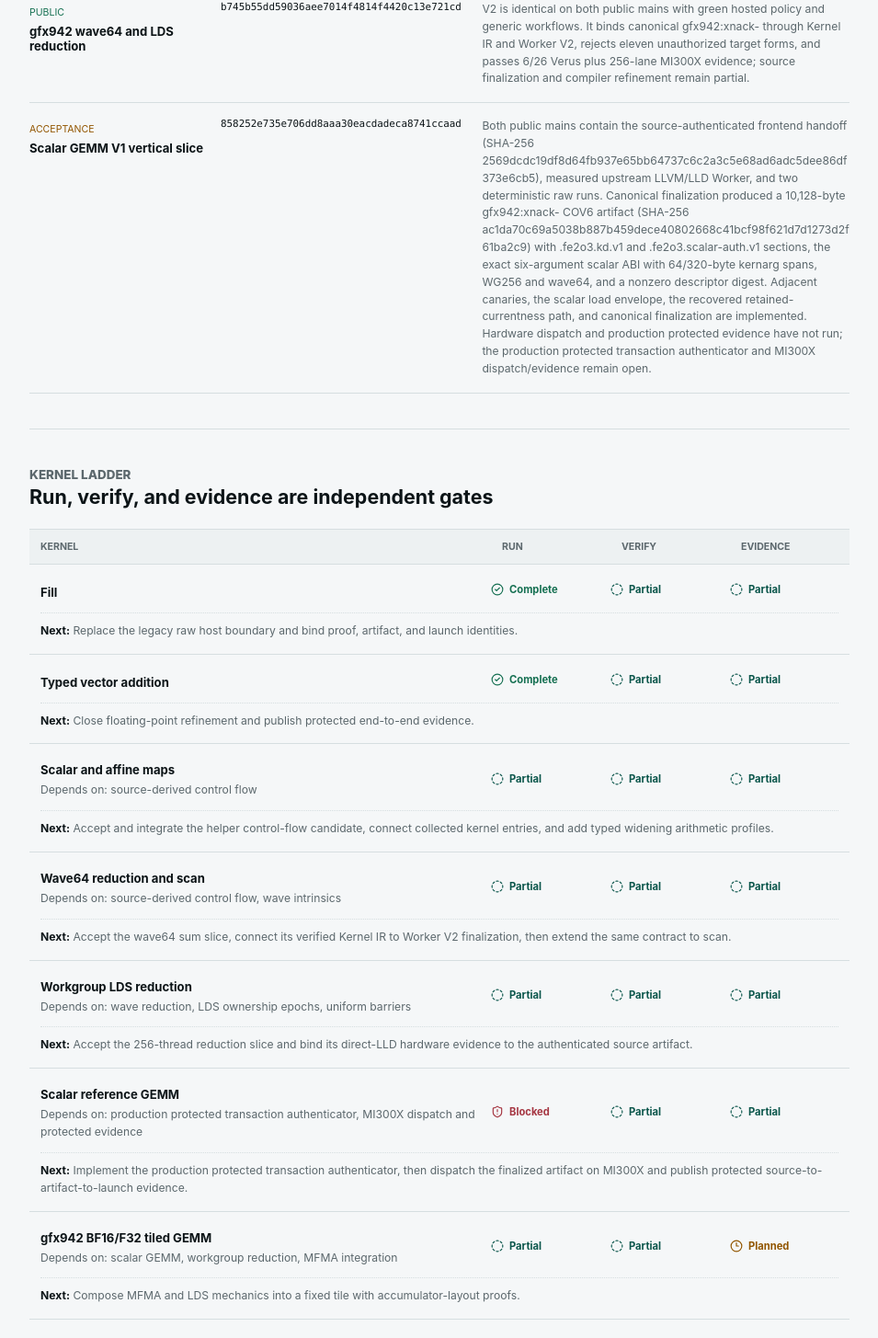
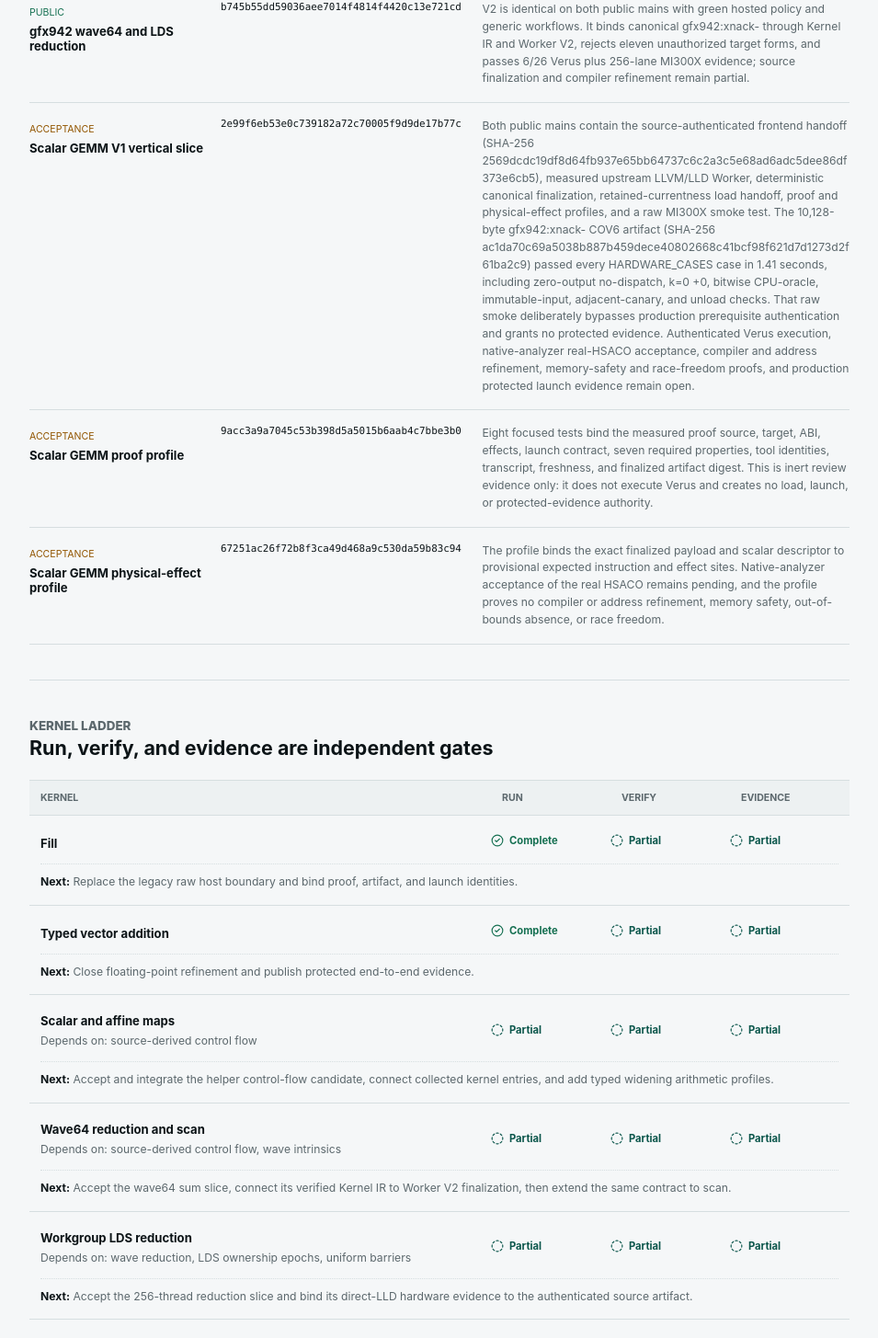
Before and after one commit to harsh-nod/fe2o3-kernels, a React (Vite) app: page /#/status in a window 1280 px wide. Shown: the part 1234-2689 px from the top of the page at 92% size, without its empty margins (312-1267 px from the left). Built offline with nearby package versions, Linux system fonts and the light colour scheme.

Commit message:
Publish scalar GEMM hardware checkpoint

```diff
--- a/src/content/modules-0-2.ts
+++ b/src/content/modules-0-2.ts
@@ -81,6 +81,39 @@ const orientation: Lesson = {
         {
           type: "paragraph",
           text: "Verus proves Rust-level specifications. Kernel IR checks modeled effects. Artifact inspection checks code-object facts. Runtime admission checks dynamic allocations and launch geometry. No single layer is allowed to mint a safe launch on its own.",
+        },
+      ],
+    },
+    {
+      id: "scalar-gemm-checkpoint",
+      title: "Read the scalar GEMM checkpoint by layer",
+      blocks: [
+        {
+          type: "table",
+          headers: ["Layer", "Observed at the public checkpoint", "Open boundary"],
+          rows: [
+            [
+              "Proof profile",
+              "Eight focused tests bind the expected proof inputs, properties, tools, transcript, freshness, and artifact digest.",
+              "The profile is inert review evidence. It does not execute Verus or grant authority.",
+            ],
+            [
+              "Physical-effect profile",
+              "The exact finalized payload and descriptor are bound to provisional expected instruction and effect sites.",
+              "The native analyzer does not yet accept the real HSACO; address refinement, memory safety, and race freedom are unproved.",
+            ],
+            [
+              "MI300X observation",
+              "All HARDWARE_CASES cases passed in 1.41 seconds for the 10,128-byte gfx942:xnack- artifact, including zero-output no-dispatch, k=0 +0, bitwise oracle, immutable inputs, canaries, and unload.",
+              "The raw HSA smoke bypasses production prerequisite authentication and grants no protected evidence.",
+            ],
+          ],
+        },
+        {
+          type: "callout",
+          tone: "boundary",
+          title: "Newer progress, unchanged lesson pin",
+          text: "The progress dashboard tracks public fe2o3 commit 2e99f6eb53e0c739182a72c70005f9d9de17b77c. Lesson evidence remains pinned to the older audited FE2O3_PIN until those lesson claims are reviewed as a separate change.",
         },
       ],
     },
--- a/src/content/progress.ts
+++ b/src/content/progress.ts
@@ -22,8 +22,8 @@ export interface DevelopmentCheckpoint {
 export const progressSnapshot = {
   reviewedOn: "2026-08-13",
   auditedCommit: FE2O3_PIN.commit,
-  publicCommit: "858252e735e706dd8aaa30eacdadeca8741ccaad",
-  publicTree: "40e25e9038db8893030db1d4d62e8231cbb50817",
+  publicCommit: "2e99f6eb53e0c739182a72c70005f9d9de17b77c",
+  publicTree: "09db0bcb2f948367ac492b52de60eb82a1a023b6",
   repositories: [
     "https://github.com/harsh-nod/fe2o3",
     "https://github.com/powderluv/fe2o3",
@@ -82,10 +82,24 @@ export const developmentCheckpoints: DevelopmentCheckpoint[] = [
   },
   {
     name: "Scalar GEMM V1 vertical slice",
-    commit: "858252e735e706dd8aaa30eacdadeca8741ccaad",
+    commit: "2e99f6eb53e0c739182a72c70005f9d9de17b77c",
     state: "acceptance",
     detail:
-      "Both public mains contain the source-authenticated frontend handoff (SHA-256 2569dcdc19df8d64fb937e65bb64737c6c2a3c5e68ad6adc5dee86df373e6cb5), measured upstream LLVM/LLD Worker, and two deterministic raw runs. Canonical finalization produced a 10,128-byte gfx942:xnack- COV6 artifact (SHA-256 ac1da70c69a5038b887b459dece40802668c41bcf98f621d7d1273d2f61ba2c9) with .fe2o3.kd.v1 and .fe2o3.scalar-auth.v1 sections, the exact six-argument scalar ABI with 64/320-byte kernarg spans, WG256 and wave64, and a nonzero descriptor digest. Adjacent canaries, the scalar load envelope, the recovered retained-currentness path, and canonical finalization are implemented. Hardware dispatch and production protected evidence have not run; the production protected transaction authenticator and MI300X dispatch/evidence remain open.",
+      "Both public mains contain the source-authenticated frontend handoff (SHA-256 2569dcdc19df8d64fb937e65bb64737c6c2a3c5e68ad6adc5dee86df373e6cb5), measured upstream LLVM/LLD Worker, deterministic canonical finalization, retained-currentness load handoff, proof and physical-effect profiles, and a raw MI300X smoke test. The 10,128-byte gfx942:xnack- COV6 artifact (SHA-256 ac1da70c69a5038b887b459dece40802668c41bcf98f621d7d1273d2f61ba2c9) passed every HARDWARE_CASES case in 1.41 seconds, including zero-output no-dispatch, k=0 +0, bitwise CPU-oracle, immutable-input, adjacent-canary, and unload checks. That raw smoke deliberately bypasses production prerequisite authentication and grants no protected evidence. Authenticated Verus execution, native-analyzer real-HSACO acceptance, compiler and address refinement, memory-safety and race-freedom proofs, and production protected launch evidence remain open.",
+  },
+  {
+    name: "Scalar GEMM proof profile",
+    commit: "9acc3a9a7045c53b398d5a5015b6aab4c7bbe3b0",
+    state: "acceptance",
+    detail:
+      "Eight focused tests bind the measured proof source, target, ABI, effects, launch contract, seven required properties, tool identities, transcript, freshness, and finalized artifact digest. This is inert review evidence only: it does not execute Verus and creates no load, launch, or protected-evidence authority.",
+  },
+  {
+    name: "Scalar GEMM physical-effect profile",
+    commit: "67251ac26f72b8f3ca49d468a9c530da59b83c94",
+    state: "acceptance",
+    detail:
+      "The profile binds the exact finalized payload and scalar descriptor to provisional expected instruction and effect sites. Native-analyzer acceptance of the real HSACO remains pending, and the profile proves no compiler or address refinement, memory safety, out-of-bounds absence, or race freedom.",
   },
 ];
 
@@ -138,14 +152,16 @@ export const kernelProgress: KernelProgress[] = [
   {
     id: "scalar-gemm",
     kernel: "Scalar reference GEMM",
-    run: "blocked",
+    run: "partial",
     verify: "partial",
     evidence: "partial",
     dependsOn: [
       "production protected transaction authenticator",
-      "MI300X dispatch and protected evidence",
+      "native real-HSACO physical-effect acceptance",
+      "compiler and address refinement",
+      "protected MI300X launch evidence",
     ],
-    next: "Implement the production protected transaction authenticator, then dispatch the finalized artifact on MI300X and publish protected source-to-artifact-to-launch evidence.",
+    next: "Authenticate the Verus and native-analyzer executions, close compiler and address refinement, then admit the same bytes through the protected MI300X launch path.",
   },
   {
     id: "tiled-gemm",
```
Also changed, not shown: 1 other file (tests, documents, lock files or other folders).
